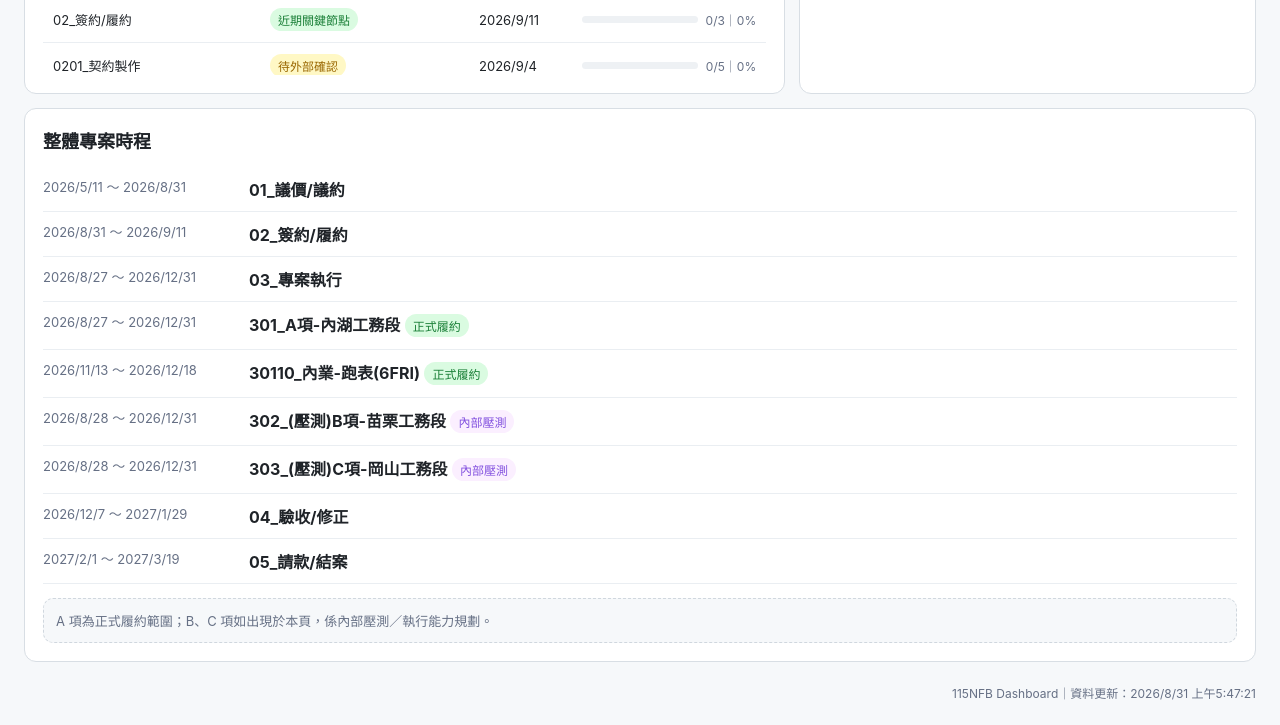
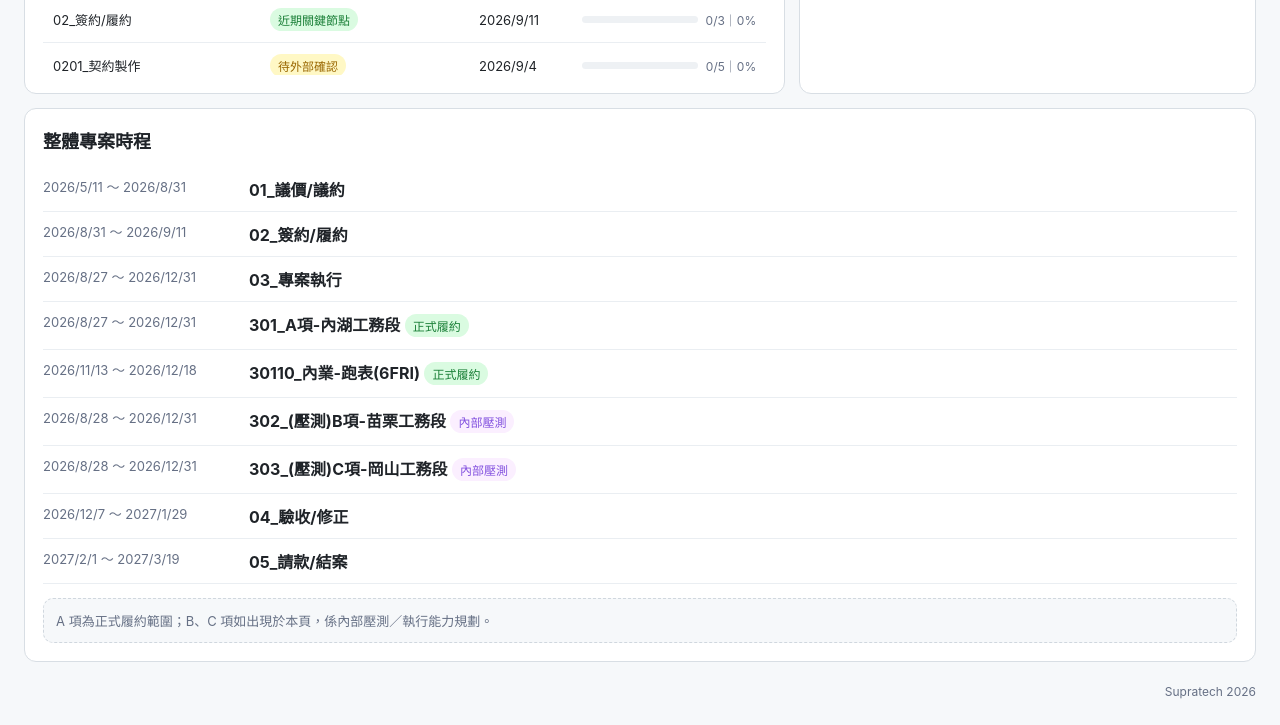
Before and after one commit to Ayla-git/115NFB-dashboard, a plain HTML site: page index.html in a window 1280 px wide. Shown: the part 857-1582 px from the top of the page. Drawn offline with Linux system fonts and the light colour scheme.

Commit message:
Add files via upload

```diff
--- a/index.html
+++ b/index.html
@@ -271,7 +271,7 @@ footer{margin-top:22px;text-align:right;color:var(--muted);font-size:12px}
     </div>
   </section>
 
-  <footer id="footer">115NFB Dashboard</footer>
+  <footer id="footer">Supratech 2026</footer>
 </div>
 
 <script>
@@ -568,7 +568,6 @@ async function loadDashboard(){
     if(data.updatedAt){
       const dt=new Date(data.updatedAt);
       updatedAt.textContent="資料更新："+dt.toLocaleString("zh-TW");
-      footer.textContent="115NFB Dashboard｜資料更新："+dt.toLocaleString("zh-TW");
     }
 
     renderOverview();
```
